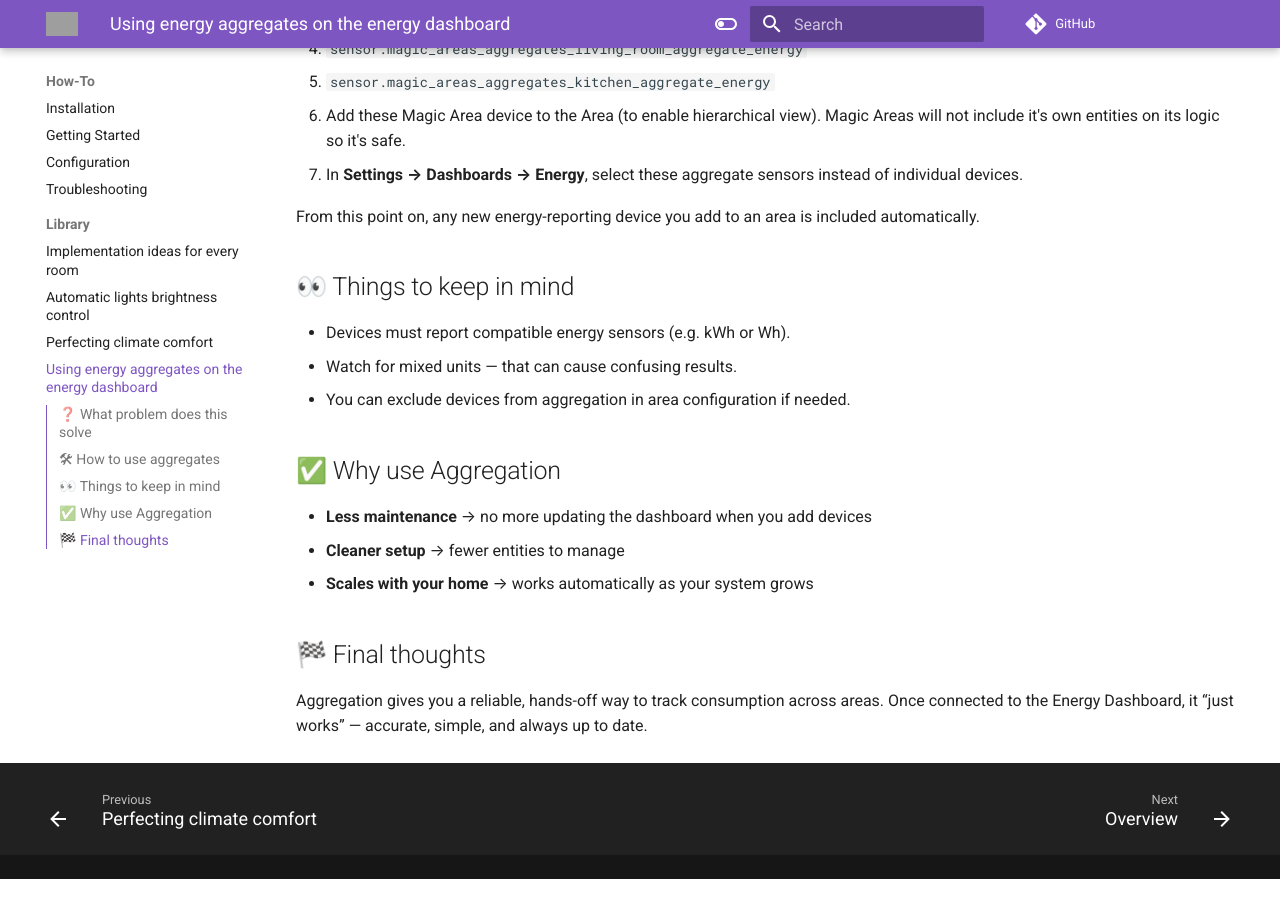
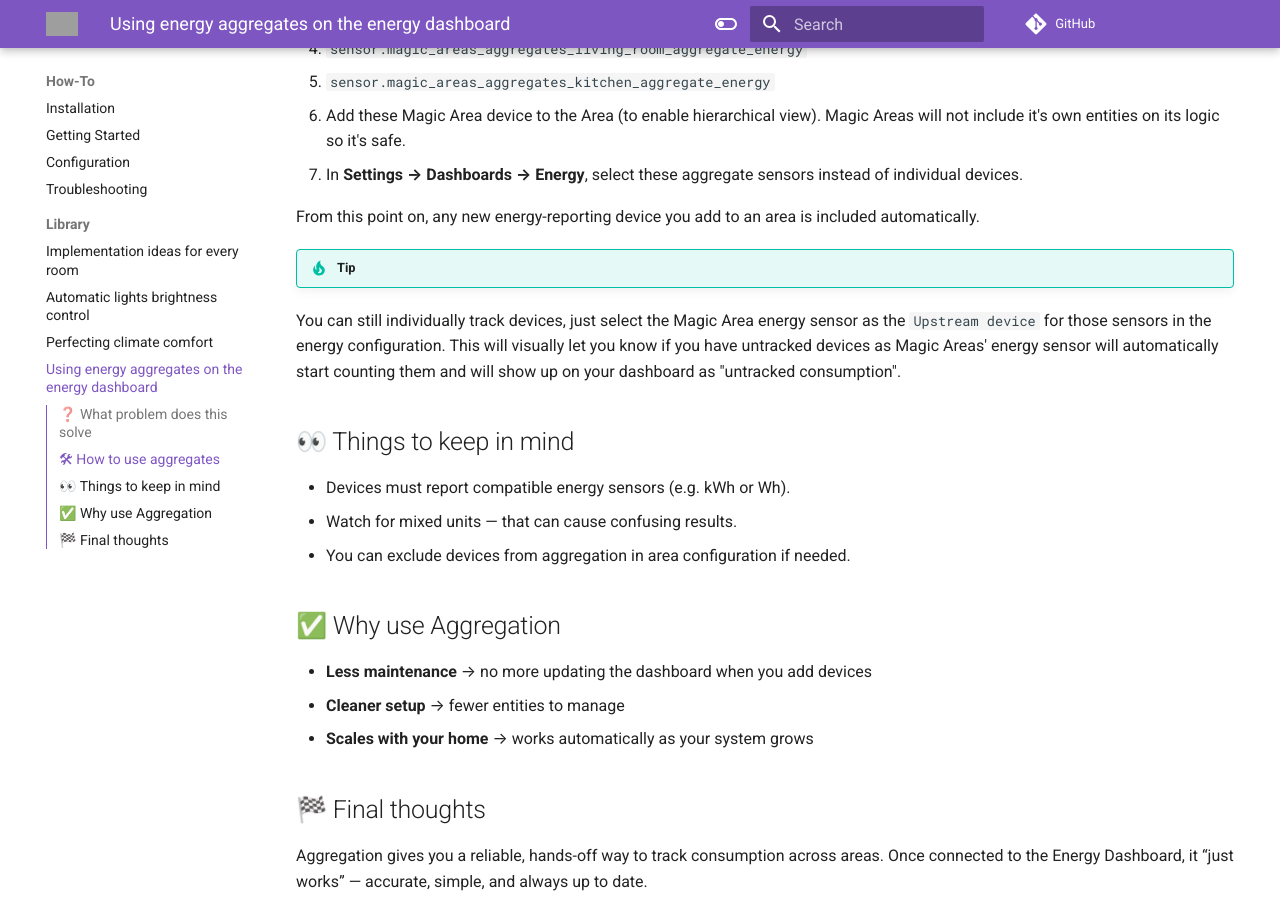
Before and after one commit to jseidl/hass-magic_areas, an MkDocs documentation site: the page built from docs/source/how-to/library/energy-aggregates.md, in a window 1280 px wide and 900 px high, scrolled down 1222 px. Built offline with MkDocs 1.6.1 and Material for MkDocs 9.7.7, drawn with Linux system fonts in a browser that asks for light colours; comment, search, counter and statistics services are not loaded; before the commit the page ends 2101 px from its top, so only the background shows below that; grey boxes are pictures that could not be loaded.

Commit message:
add tip about using upstream device to allow both magic area energy sensor and individual devices to coexist

```diff
--- a/docs/source/how-to/library/energy-aggregates.md
+++ b/docs/source/how-to/library/energy-aggregates.md
@@ -29,6 +29,9 @@ Your dashboard stays up to date on its own.
 
 From this point on, any new energy-reporting device you add to an area is included automatically.
 
+!!! tip
+   You can still individually track devices, just select the Magic Area energy sensor as the `Upstream device` for those sensors in the energy configuration. This will visually let you know if you have untracked devices as Magic Areas' energy sensor will automatically start counting them and will show up on your dashboard as "untracked consumption".
+
 ## 👀 Things to keep in mind
 
 - Devices must report compatible energy sensors (e.g. kWh or Wh).
```
